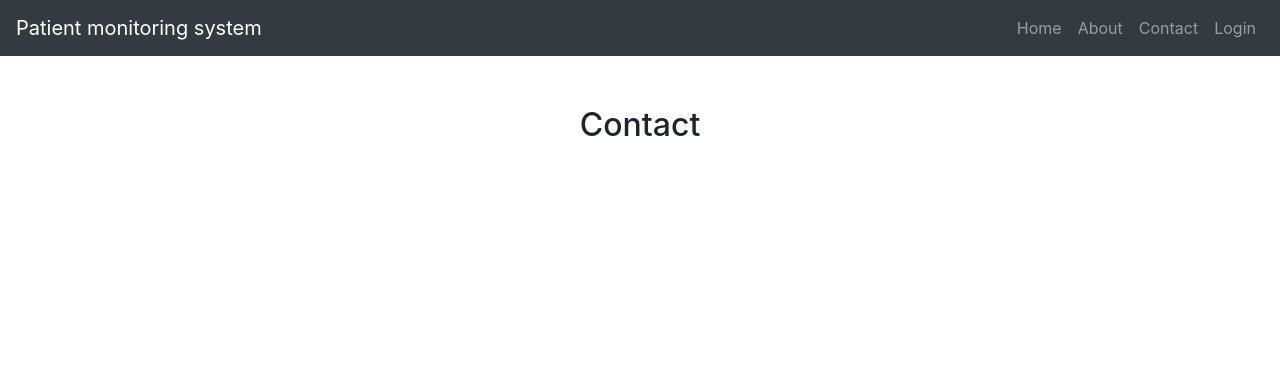
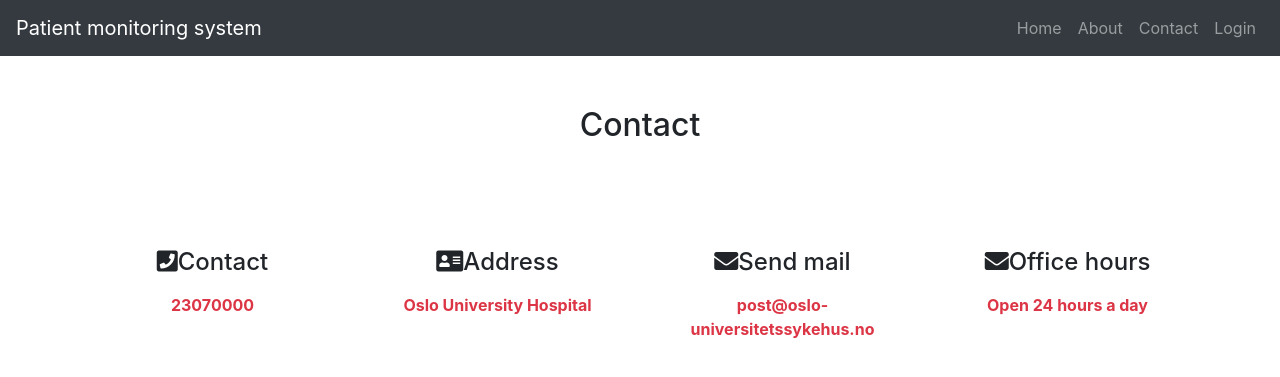
Before and after one commit to MONK-system/system, a Django app: page /contact/ in a window 1280 px wide. Shown: the top 377 px of the page. Run offline with Django 5.2, Linux system fonts and the light colour scheme; some libraries are stand-ins or nearby versions.

Commit message:
Filled contact page with information.

```diff
--- a/monksystem/base/templates/base/contact.html
+++ b/monksystem/base/templates/base/contact.html
@@ -6,6 +6,40 @@
 
 <div class = "container" style = "margin-top:50px">
     <h2 class = "text-center">Contact</h2>
+
+    <br><br>
+    <div class = "row mt-5 text-center">
+        <div class = "col-lg-3 col-sm-6">
+            <h4><i class = "fas fa-phone-square"></i>Contact</h4>
+            <p class = "mt-3 font-weight-bold"><a class = "text-danger" href="23070000">23070000</a></p>
+        </div>
+
+        <div class = "col-lg-3 col-sm-6">
+            <h4><i class = "fas fa-address-card"></i>Address</h4>
+            <p class = "mt-3 font-weight-bold"><a class = "text-danger" href="http://maps.google.com/maps?q=Rikshospital+">Oslo University Hospital</a></p>
+        </div>
+
+
+        <div class = "col-lg-3 col-sm-6">
+            <h4><i class = "fas fa-envelope"></i>Send mail</h4>
+            <p class = "mt-3 font-weight-bold">
+                <a class = "text-danger" href="mailto:post@oslo-universitetssykehus.no">post@oslo-universitetssykehus.no</a></p>
+        </div>
+
+
+        <div class = "col-lg-3 col-sm-6">
+            <h4><i class = "fas fa-envelope"></i>Office hours</h4>
+            <p class = "mt-3 font-weight-bold">
+                <a class = "text-danger">Open 24 hours a day</a></p>
+        </div>
+
+    </div>
+
+
+
+
 </div>
 
+
+
 {% endblock %}
```
